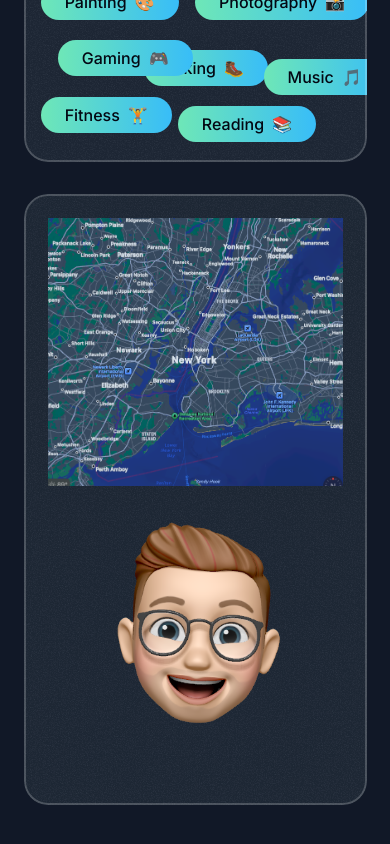
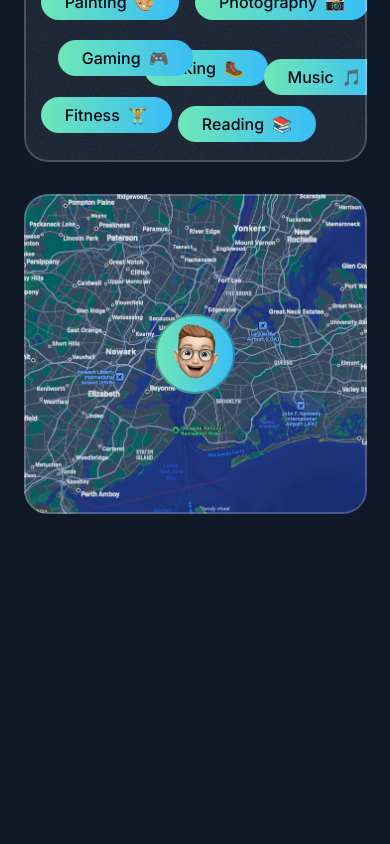
Before and after one commit to adivedpathak/Portfolio, a Next.js app: page / in a window 390 px wide. Shown: the part 4639-5483 px from the top of the page. After the commit the page ends 5233 px from the top, so only its background shows below. Built offline with nearby package versions, Linux system fonts and the light colour scheme; a web font is replaced by a local one.

Commit message:
finished cards need to make responsive

```diff
--- a/src/sections/About.tsx
+++ b/src/sections/About.tsx
@@ -117,9 +117,11 @@
             ))}
           </div>
         </Card>
-        <Card>
-            <Image src={MapImage} alt="Map" />
-            <Image src={SmileMemoji} alt="Smile Memoji" />
+        <Card className="h-[320px] p-0 relative">
+            <Image src={MapImage} alt="Map" className="h-full w-full object-cover object-left-top" />
+            <div className="absolute top-1/2 left-1/2 -translate-x-1/2 -translate-y-1/2 size-20 rounded-full bg-gradient-to-r from-emerald-300 to-sky-400 after:content-[''] after:absolute after:inset-0 after:outline after:outline-2 after:-outline-offset-2 after:rounded-full after:outline-gray-950/30">
+              <Image src={SmileMemoji} alt="Smile Memoji" className="size-20" />
+            </div>
         </Card>
       </div>
     </div>
```
